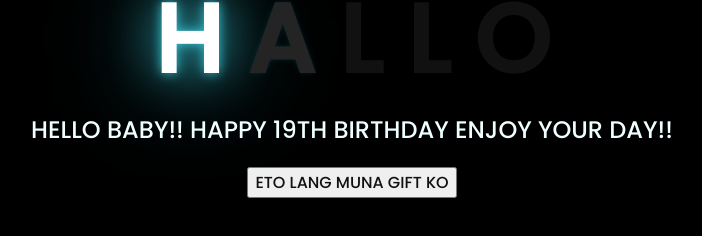
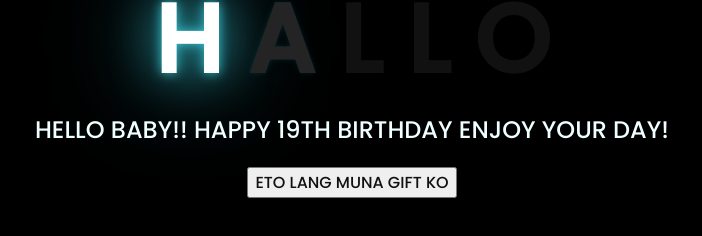
Before and after one commit to Clatero1/Shantele-BirthDay, a plain HTML site: page kado-main/index.html in a window 1280 px wide. Shown: the part 326-562 px from the top of the page, 296-998 px from the left. Drawn offline with Linux system fonts and the light colour scheme.

Commit message:
Update index.html

```diff
--- a/kado-main/index.html
+++ b/kado-main/index.html
@@ -10,7 +10,6 @@
 </head>
 <body>
     <div class="greetings">
-    <!-- silahkan menambah kata sesuai keinginan dengan <span>text...</span -->
         <span>H</span>
         <span>A</span>
         <span>L</span>
@@ -19,7 +18,7 @@
     </div>
     <div class="description">
         <span>HELLO BABY!!</span>
-        <span>HAPPY 19TH BIRTHDAY ENJOY YOUR DAY!!</span>
+        <span>HAPPY 19TH BIRTHDAY ENJOY YOUR DAY!</span>
     </div>
     <div class="button">
         <button>
```
